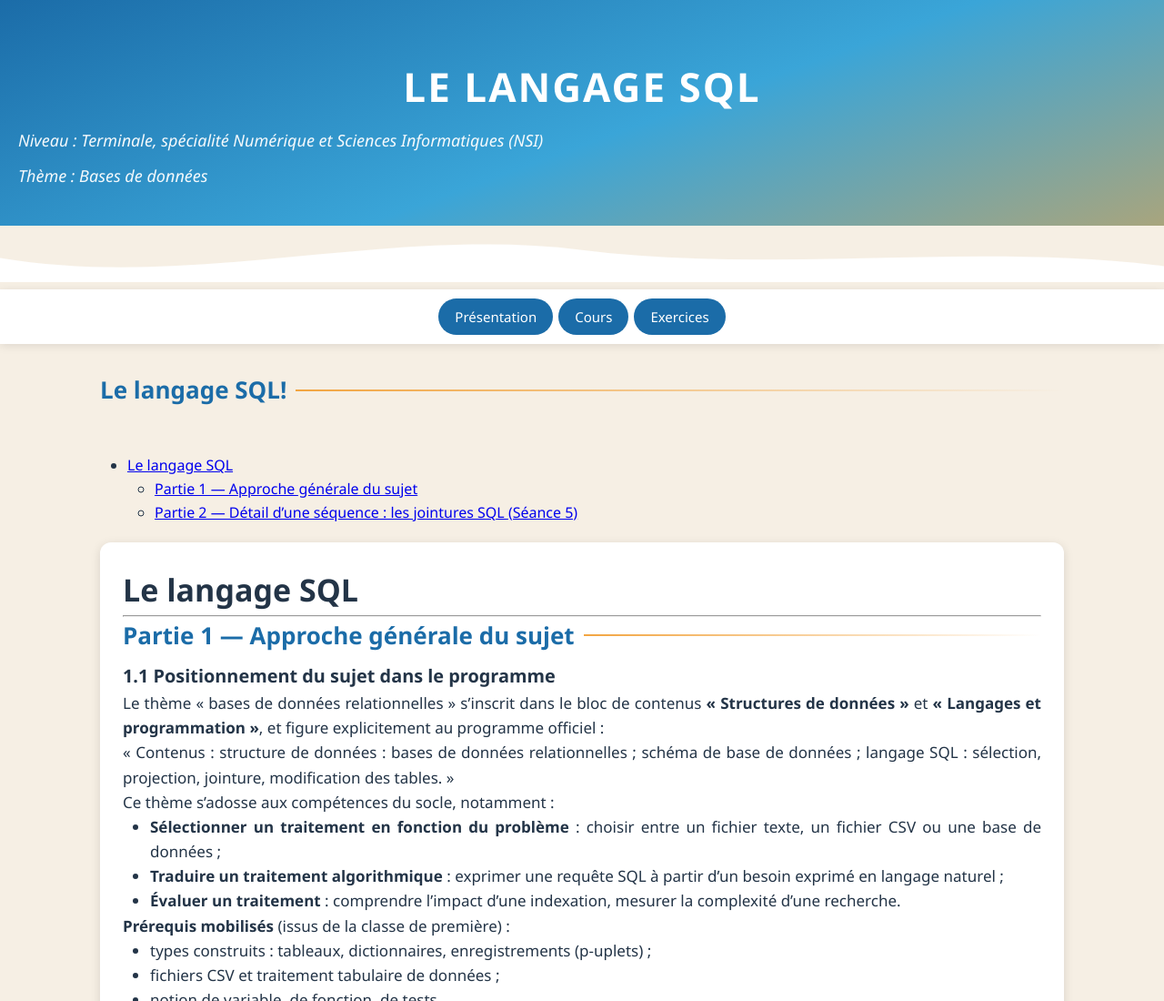
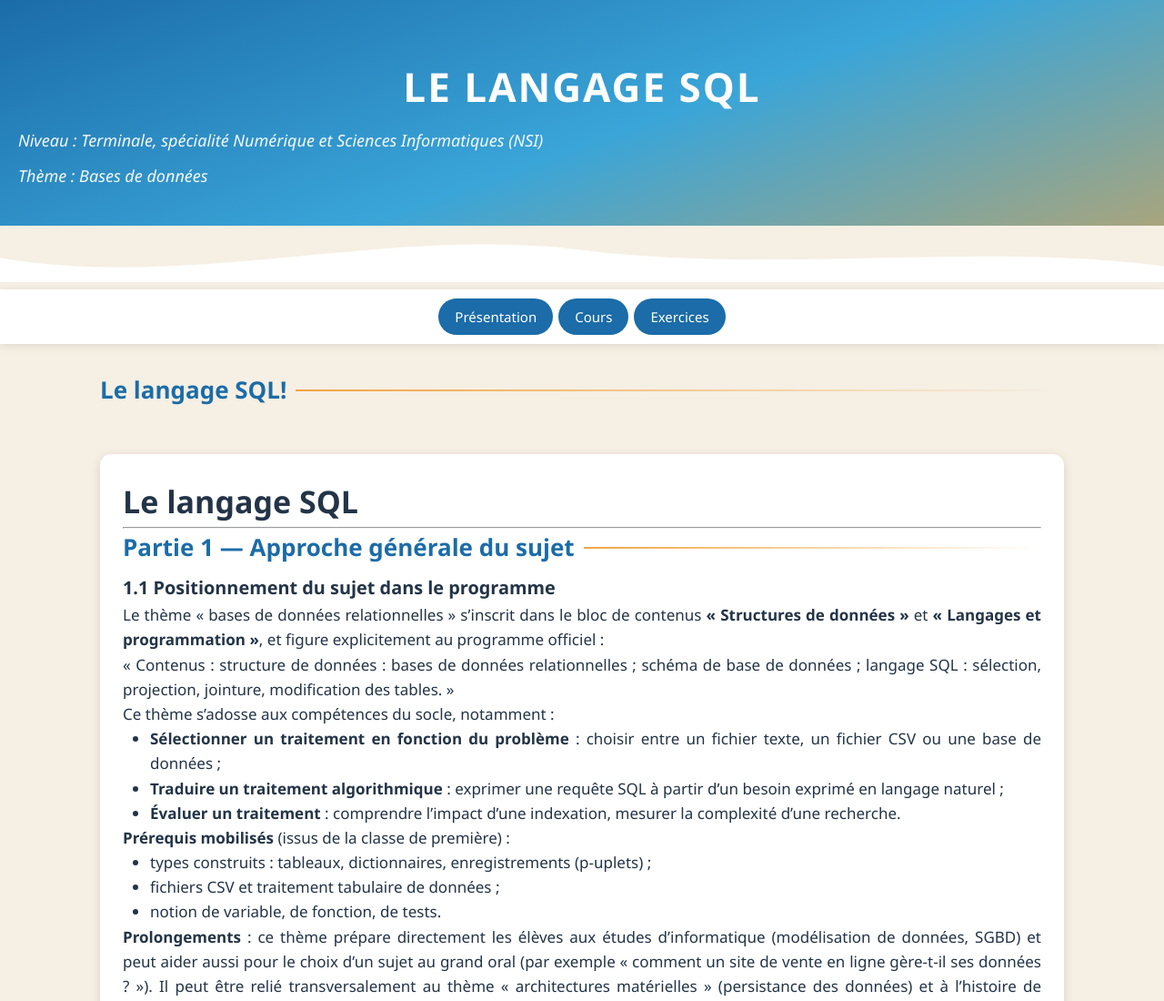
Before and after one commit to MEULALI/projet_NSI, a plain HTML site: page pres.html in a window 1280 px wide. Shown: the top 1100 px of the page at 91% size. Drawn offline with Linux system fonts and the light colour scheme.

```diff
--- a/pres.html
+++ b/pres.html
@@ -286,14 +286,8 @@
   <section id="projet">
     <h2>Le langage SQL!</h2>
 
-  </section><ul>
-<li><a href="#le-langage-sql">Le langage SQL</a>
-<ul>
-<li><a href="#partie-1-—-approche-générale-du-sujet">Partie 1 — Approche générale du sujet</a></li>
-<li><a href="#partie-2-—-détail-dune-séquence--les-jointures-sql-séance-5">Partie 2 — Détail d’une séquence : les jointures SQL (Séance 5)</a></li>
-</ul>
-</li>
-</ul>
+  </section>
+
 
     </div>
   </div>
```
